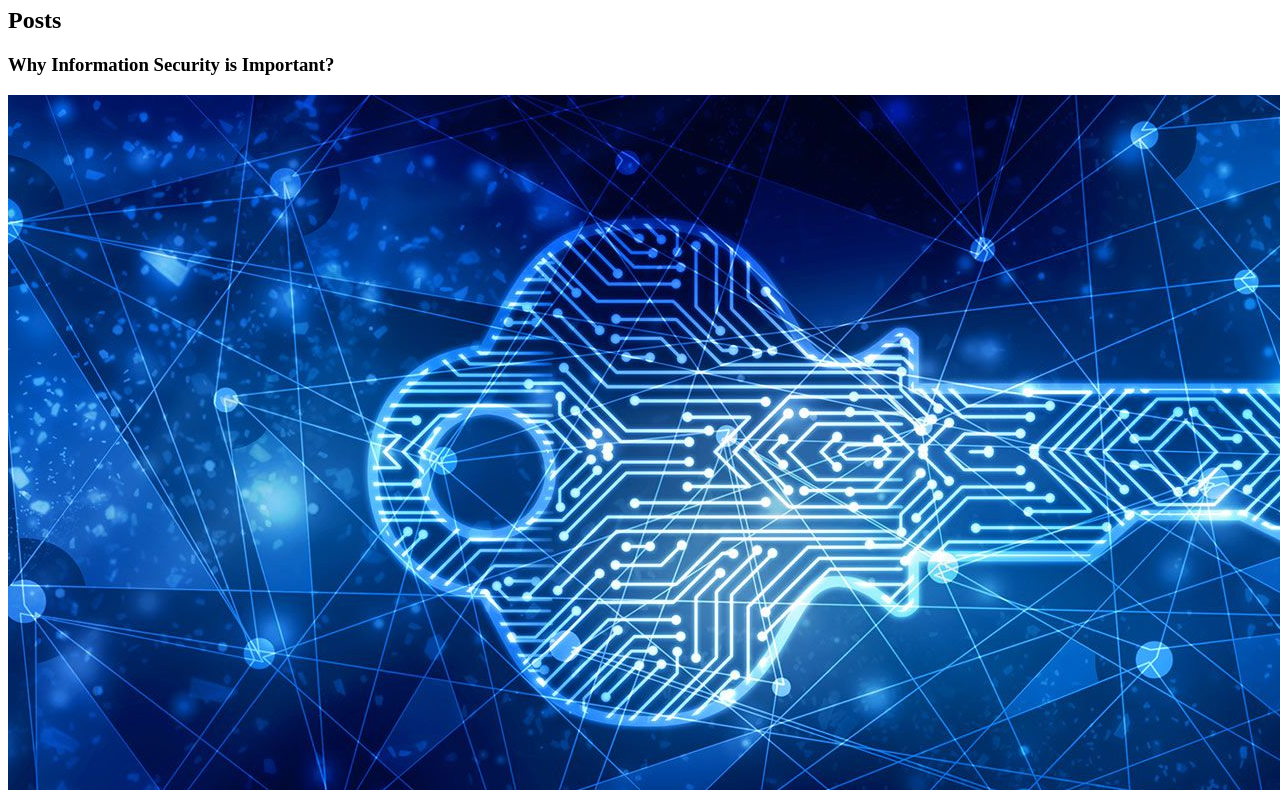
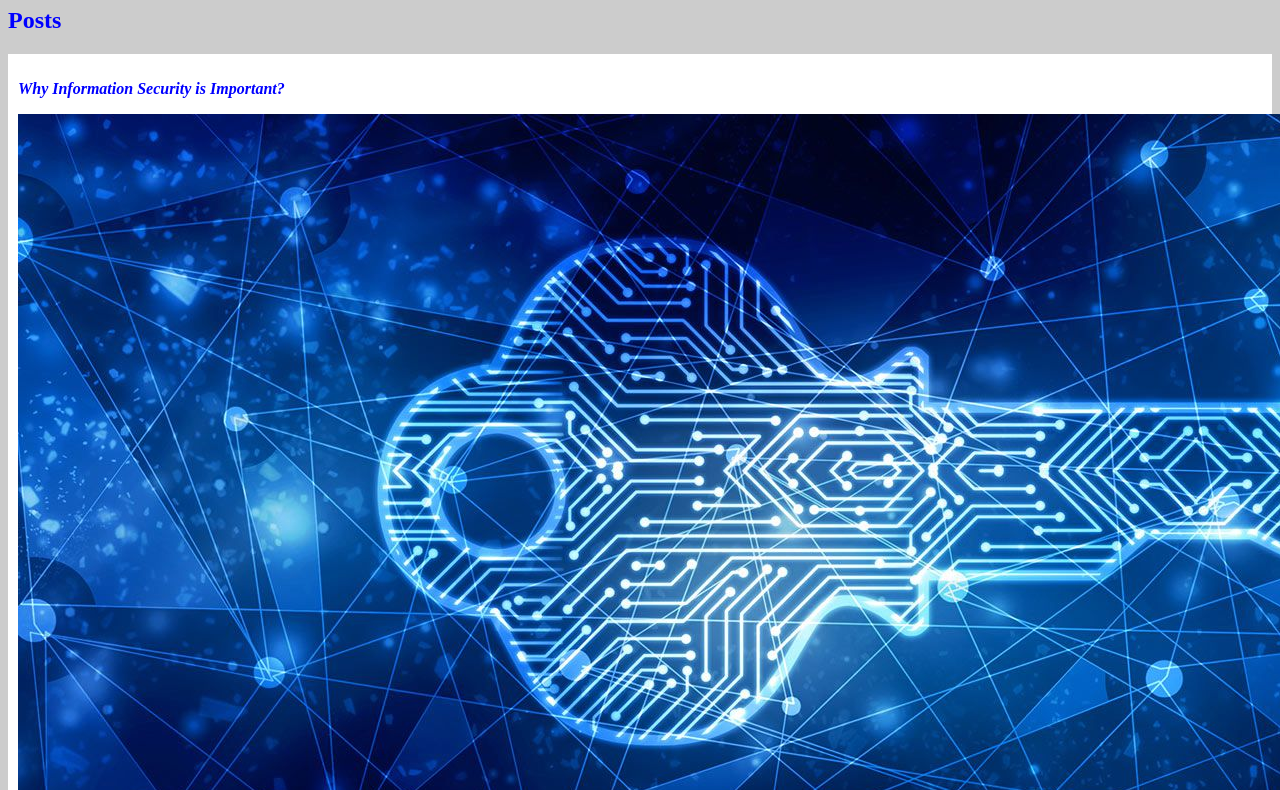
Before and after one commit to obliviate-dan/Bootcamp-START_UNI_2021, a plain HTML site: page Bootcamp-START_UNI_2021/HTML-5/index.html in a window 1280 px wide. Shown: the part 725-1515 px from the top of the page. Drawn offline with Linux system fonts and the light colour scheme.

Commit message:
adicionando css

```diff
--- a/Bootcamp-START_UNI_2021/HTML-5/index.html
+++ b/Bootcamp-START_UNI_2021/HTML-5/index.html
@@ -3,19 +3,20 @@
 <head>
     <meta charset="utf-8">
     <title>Daniel J. Tenório</title>
+    <link rel="stylesheet" href="style.css">
 </head>
 <body>
     <header>
         <img src="headshot.jpg" alt="foto de um cachorro com a boca aberta">
-        <h1>Daniel J. Tenório</h1>
+        <h1 id="title">Daniel J. Tenório</h1>
     </header>
     <section>
         <header>
-            <h2>Posts</h2>
+            <h2 class="subtitle">Posts</h2>
         </header>
-        <article>
+        <article class="post">
             <header>
-                <h3>Why Information Security is Important? </h3>
+                <h3 class="post_title">Why Information Security is Important? </h3>
                 <img src="kety.jpg" alt="ilustração de uma chave">
             </header>
             <p>
--- /dev/null
+++ b/Bootcamp-START_UNI_2021/HTML-5/style.css
@@ -0,0 +1,18 @@
+body {
+    background: #CCC;
+}
+
+#title, .subtitle, .post_title {
+    color: blue;
+}
+
+.post_title {
+    font-size: 16px;
+    font-style: italic;
+}
+
+.post {
+    background: #FFF;
+    padding: 10px;
+    border: 3px solid color #000;
+}
```
